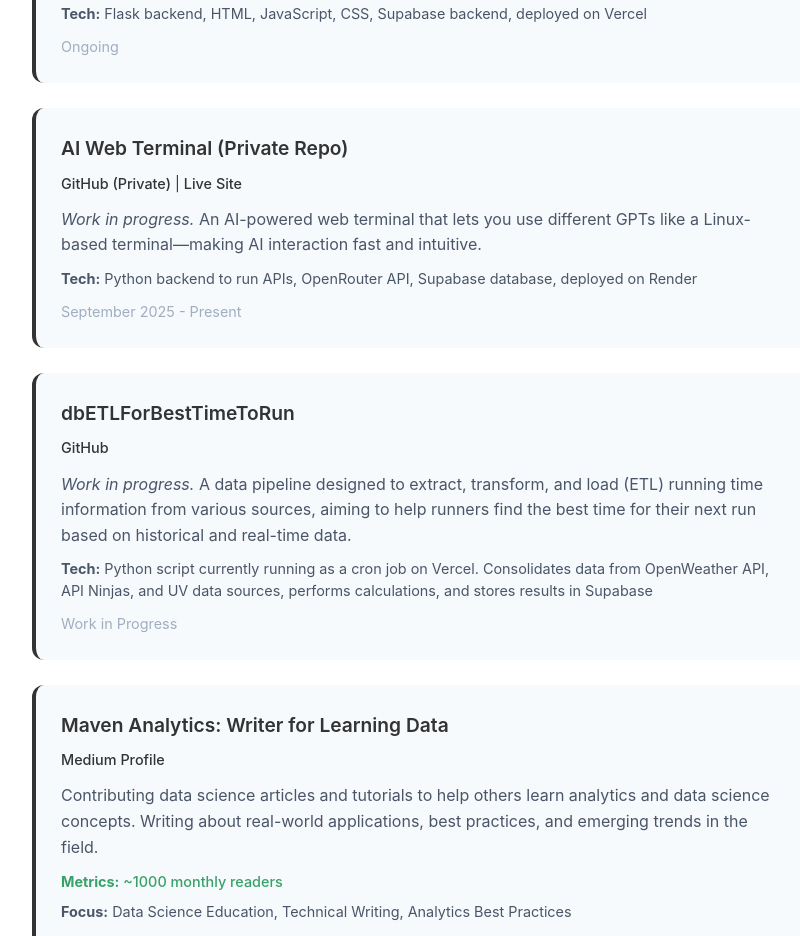
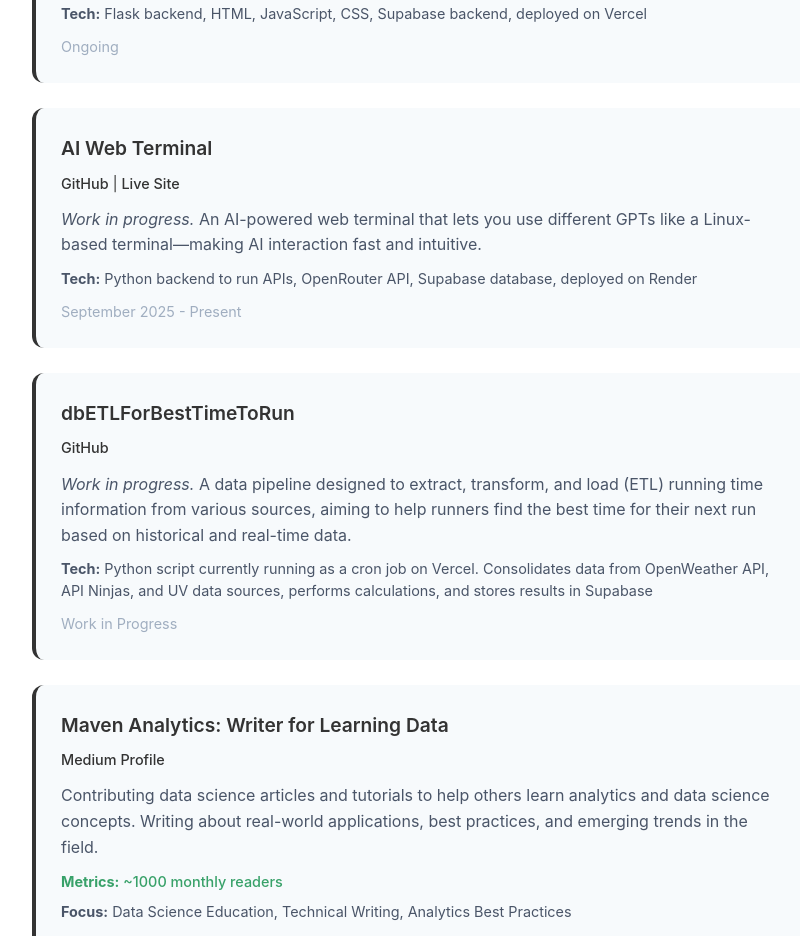
Before and after one commit to SapalChap/SapalChapagain, a plain HTML site: page index.html in a window 1280 px wide. Shown: the part 3715-4651 px from the top of the page, without its empty margins (218-1018 px from the left). Drawn offline with Linux system fonts and the light colour scheme.

Commit message:
updating to include github for ai webterminal

```diff
--- a/index.html
+++ b/index.html
@@ -557,10 +557,10 @@
 
             <div class="project-item">
                 <div class="project-title">
-                    <a href="https://aiwebterminal.onrender.com/" class="project-link">AI Web Terminal (Private Repo)</a>
+                    <a href="https://aiwebterminal.onrender.com/" class="project-link">AI Web Terminal</a>
                 </div>
                 <div class="project-links">
-                    <a href="https://github.com/SapalChap/AiWebTerminal" class="project-link">GitHub (Private)</a> |
+                    <a href="https://github.com/SapalChap/AiWebTerminal" class="project-link">GitHub</a> |
                     <a href="https://aiwebterminal.onrender.com/" class="project-link">Live Site</a>
                 </div>
                 <div class="project-description"><em>Work in progress.</em> An AI-powered web terminal that lets you use different GPTs like a Linux-based terminal—making AI interaction fast and intuitive.</div>
```
